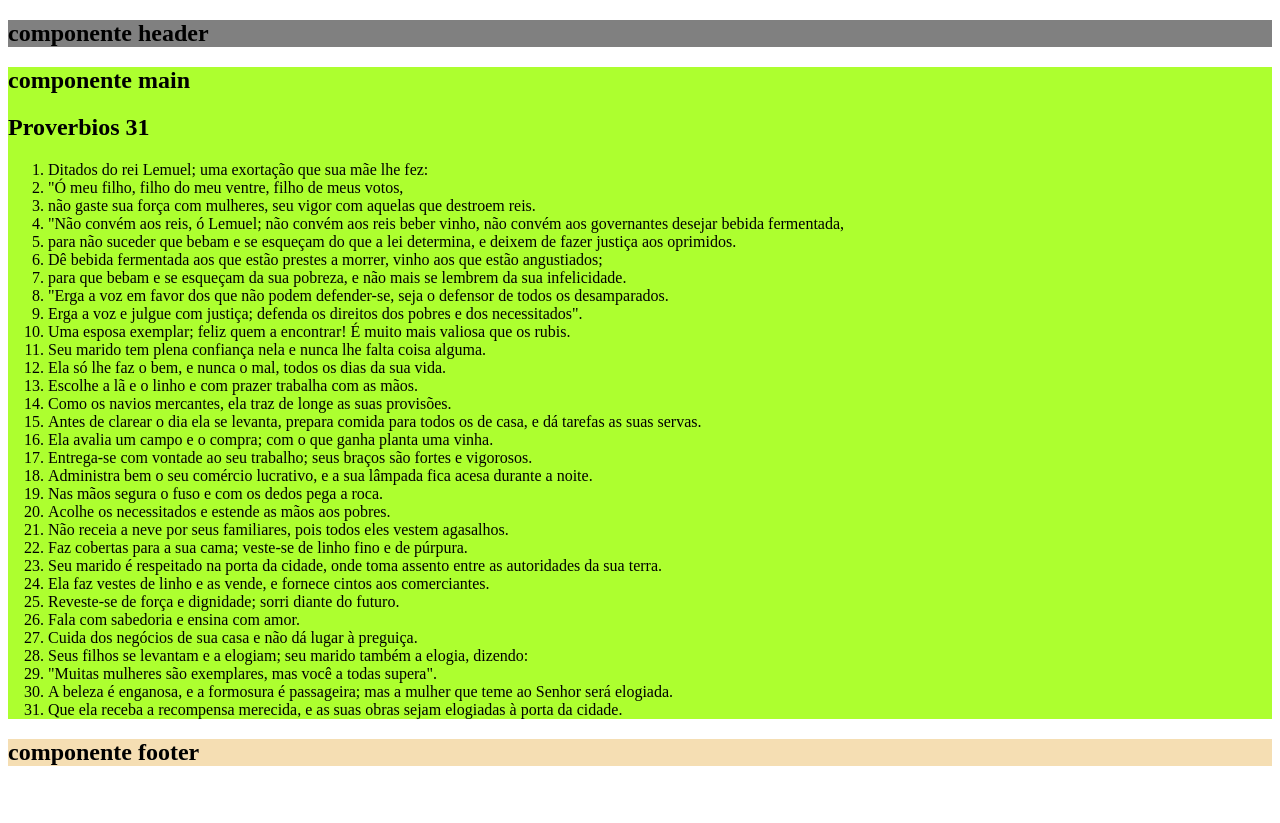
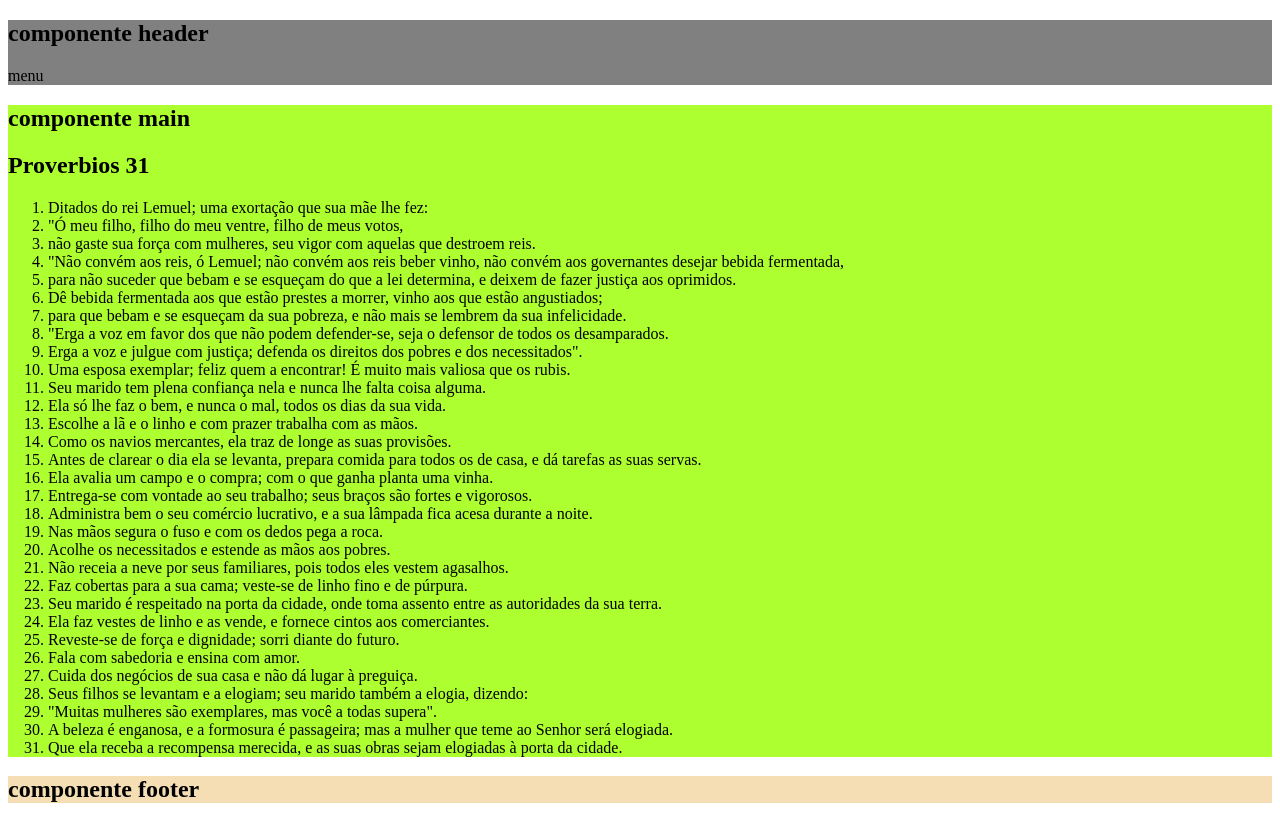
Before and after one commit to TiagoPSouza/proverbio-do-dia, a React (Create React App) app in the folder proverbios/: page / in a window 1280 px wide. Before the commit the page ends 800 px from the top, so only its background shows below. Built offline with nearby package versions, Linux system fonts and the light colour scheme.

Commit message:
11/08/2023 as 05h e 23m

```diff
--- a/proverbios/src/components/Header.js
+++ b/proverbios/src/components/Header.js
@@ -1,9 +1,11 @@
+import { Menu } from './Menu'
 import './styleHeader.css'
 
 export const Header = () => {
   return (
     <header className='containerHeader'>
         <h2>componente header</h2>
+        <Menu />
     </header>
   )
 }
--- /dev/null
+++ b/proverbios/src/components/Menu.js
@@ -0,0 +1,7 @@
+import React from 'react'
+
+export const Menu = () => {
+  return (
+    <div>menu</div>
+  )
+}
```
